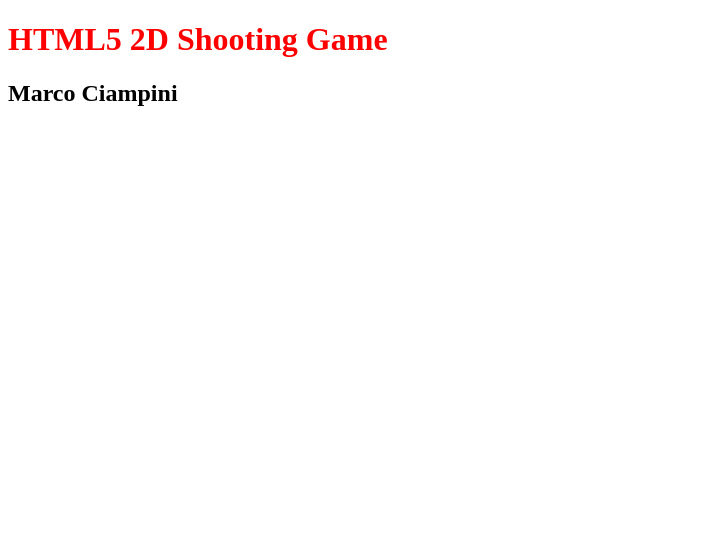
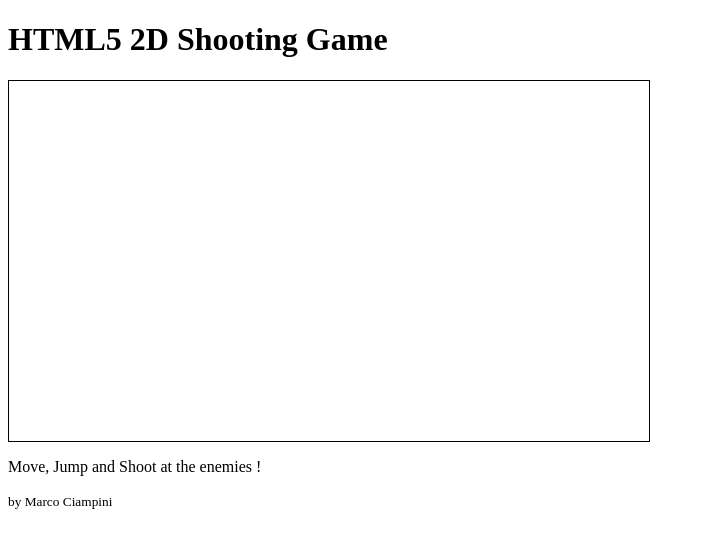
Before and after one commit to Marketing3-0/simple-shooter, a website: page dist/index.html in a window 1280 px wide. Shown: the whole page, without its empty margins (0-705 px from the left). Drawn offline with Linux system fonts and the light colour scheme.

Commit message:
Added HTML structure
Added 3 canvas: background (to draw static obstacles), main (to draw
the main character) and enemies (to draw the enemies)

```diff
--- a/package.json
+++ b/package.json
@@ -9,7 +9,7 @@
   },
   "repository": {
     "type": "git",
-    "url": "https://github.com/ciampo/WebSetup_Prova.git"
+    "url": "https://github.com/ciampo/simple-shooter.git"
   },
   "devDependencies": {
     "grunt": "~0.4.2",
--- a/source/js/concat.js
+++ b/source/js/concat.js
@@ -4,7 +4,7 @@ function Alerter(msg) {
 	var prepend = "You told me: ";
 
 	this.appear = function() {
-		alert(prepend + this.message);
+		console.log(prepend + this.message);
 	};
 }window.onload = function() {
 	var a = new Alerter("JS works");
--- a/source/js/single/alerter.js
+++ b/source/js/single/alerter.js
@@ -4,6 +4,6 @@ function Alerter(msg) {
 	var prepend = "You told me: ";
 
 	this.appear = function() {
-		alert(prepend + this.message);
+		console.log(prepend + this.message);
 	};
 }
--- a/source/scss/app.scss
+++ b/source/scss/app.scss
@@ -1,5 +1,16 @@
-$color-red: #ff0000;
+#canvas_container {
+	border: 1px solid black;
+	width: 640px;
+	height: 360px;
+}
 
-h1 {
-	color: $color-red;
+canvas {
+	position: absolute;
+	top: 0;
+	left: 0;
+	background: transparent;
 }
+
+#bg {z-index: -1}
+#main {z-index: 0}
+#enemies {z-index: 1}
```
Also changed, not shown: dist/css/app.css, dist/index.html, dist/js/app.min.js, 1 other file.
